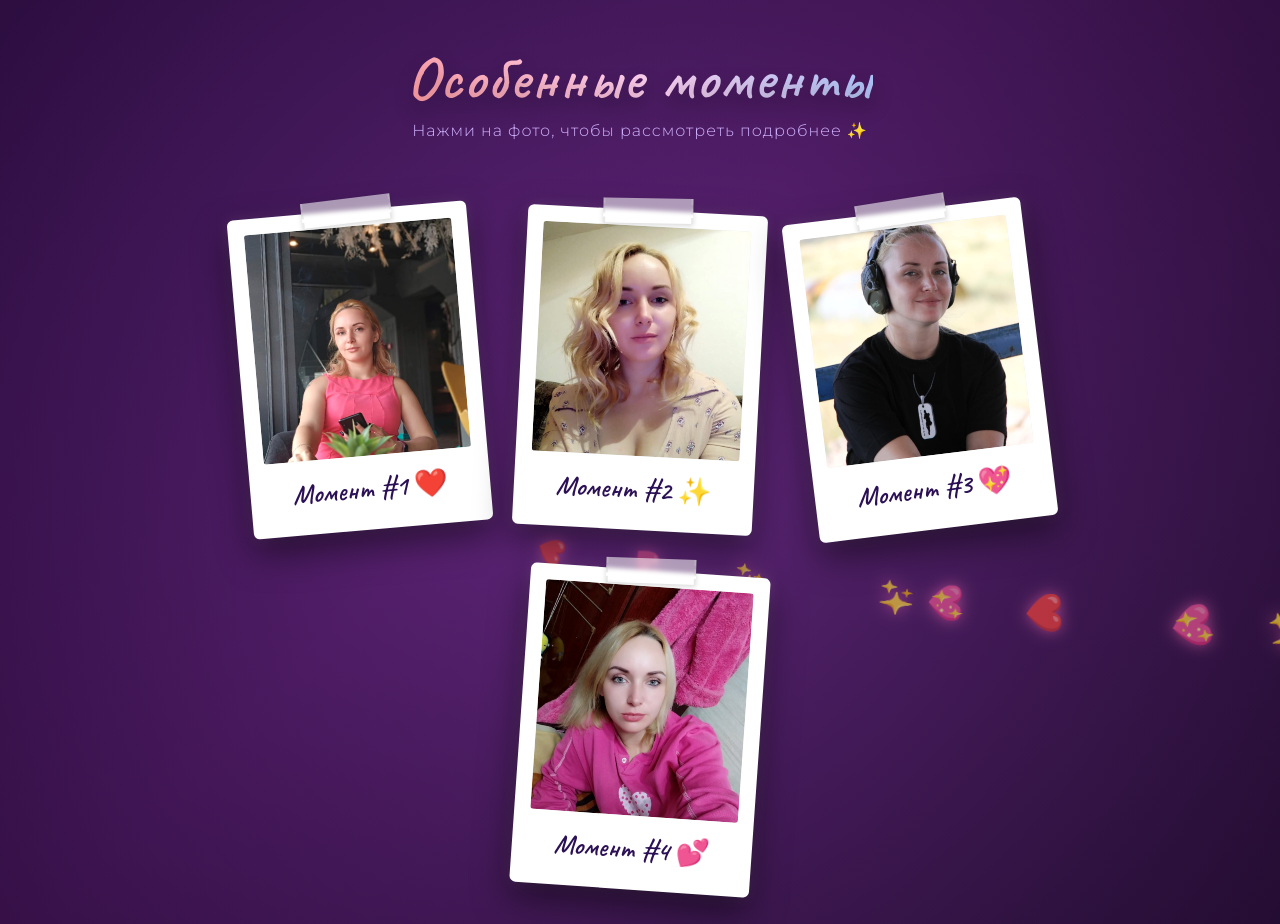
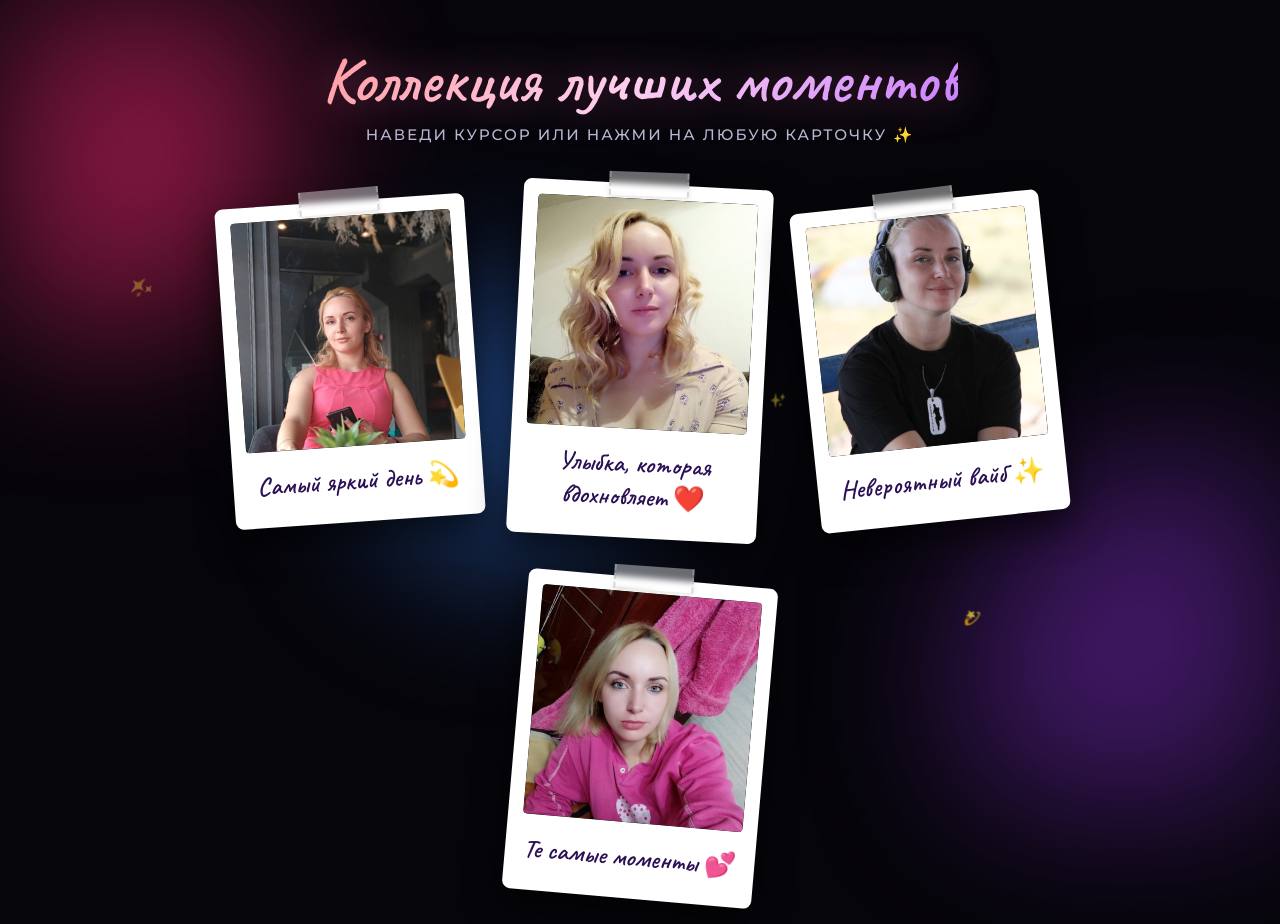
Before and after one commit to davaprogram01/ASSEN-, a plain HTML site: page index.html in a window 1280 px wide. Shown: the top 924 px of the page. Drawn offline with Linux system fonts and the light colour scheme.

Commit message:
поменял

```diff
--- a/css/style.css
+++ b/css/style.css
@@ -1,3 +1,4 @@
+/* Базовые настройки и переменные */
 * {
   margin: 0;
   padding: 0;
@@ -6,100 +7,129 @@
 
 body {
   min-height: 100vh;
-  background: linear-gradient(135deg, #0f0c20, #2b1055, #591a75, #0f0c20);
-  background-size: 400% 400%;
-  animation: gradientBG 15s ease infinite;
+  background-color: #06050a;
   font-family: 'Montserrat', sans-serif;
-  color: #ffffff;
+  color: #fff;
+  overflow-x: hidden;
   display: flex;
   flex-direction: column;
   align-items: center;
-  justify-content: flex-start;
+  justify-content: space-between;
   padding: 40px 20px;
-  overflow-x: hidden;
   position: relative;
 }
 
-/* Динамический живой фон */
-@keyframes gradientBG {
-  0% { background-position: 0% 50%; }
-  50% { background-position: 100% 50%; }
-  100% { background-position: 0% 50%; }
-}
-
-.bg-overlay {
-  position: absolute;
+/* МАГИЧЕСКИЙ АНИМИРОВАННЫЙ ФОН */
+.magic-bg {
+  position: fixed;
   top: 0;
   left: 0;
   width: 100%;
   height: 100%;
-  background: radial-gradient(circle, rgba(255,255,255,0.05) 0%, rgba(0,0,0,0.4) 100%);
-  pointer-events: none;
+  z-index: -2;
+  overflow: hidden;
+  filter: blur(80px);
+  opacity: 0.5;
 }
 
-/* Летающие сердечки и звездочки */
-.hearts-container {
+.glow-orb {
+  position: absolute;
+  border-radius: 50%;
+  animation: orbFloat 12s infinite alternate ease-in-out;
+}
+
+.orb-1 {
+  width: 350px;
+  height: 350px;
+  background: #ff2a75;
+  top: -10%;
+  left: -10%;
+}
+
+.orb-2 {
+  width: 450px;
+  height: 450px;
+  background: #7b2cbf;
+  bottom: -15%;
+  right: -10%;
+  animation-delay: -4s;
+}
+
+.orb-3 {
+  width: 300px;
+  height: 300px;
+  background: #3a86ff;
+  top: 40%;
+  left: 30%;
+  animation-delay: -8s;
+}
+
+@keyframes orbFloat {
+  0% { transform: translate(0, 0) scale(1); }
+  50% { transform: translate(50px, 40px) scale(1.15); }
+  100% { transform: translate(-30px, -50px) scale(0.9); }
+}
+
+/* Падающие светящиеся частицы */
+.particles {
   position: fixed;
   top: 0;
   left: 0;
   width: 100%;
   height: 100%;
   pointer-events: none;
-  overflow: hidden;
-  z-index: 1;
+  z-index: -1;
+  display: flex;
+  justify-content: space-around;
 }
 
-.heart {
+.particles span {
   position: absolute;
   bottom: -50px;
-  left: calc(var(--i) * 3.8%);
-  font-size: calc(12px + var(--i) * 1.2px);
-  animation: floatUp calc(10s + var(--i) * 0.5s) linear infinite;
-  opacity: 0.6;
-  filter: drop-shadow(0 0 8px rgba(255, 105, 180, 0.8));
+  font-size: 20px;
+  animation: riseUp 8s infinite linear;
+  opacity: 0;
 }
 
-@keyframes floatUp {
-  0% {
-    transform: translateY(0) rotate(0deg) scale(0.8);
-    opacity: 0;
-  }
-  20% {
-    opacity: 0.7;
-  }
-  100% {
-    transform: translateY(-110vh) rotate(360deg) scale(1.3);
-    opacity: 0;
-  }
+.particles span:nth-child(1) { left: 10%; animation-delay: 0s; }
+.particles span:nth-child(2) { left: 25%; animation-delay: 2s; font-size: 25px; }
+.particles span:nth-child(3) { left: 40%; animation-delay: 4s; }
+.particles span:nth-child(4) { left: 60%; animation-delay: 1s; font-size: 16px; }
+.particles span:nth-child(5) { left: 75%; animation-delay: 3s; }
+.particles span:nth-child(6) { left: 90%; animation-delay: 5s; font-size: 22px; }
+
+@keyframes riseUp {
+  0% { transform: translateY(0) rotate(0deg) scale(0.5); opacity: 0; }
+  20% { opacity: 0.8; }
+  100% { transform: translateY(-110vh) rotate(360deg) scale(1.2); opacity: 0; }
 }
 
-/* Заголовок страницы */
-.main-header {
+/* ЗАГОЛОВОК */
+.header {
   text-align: center;
-  margin-bottom: 50px;
+  margin-bottom: 40px;
   z-index: 2;
 }
 
-.main-header h1 {
+.header h1 {
   font-family: 'Caveat', cursive;
-  font-size: 3.8rem;
-  letter-spacing: 2px;
-  background: linear-gradient(45deg, #ff9a9e, #fecfef, #a1c4fd);
+  font-size: 4rem;
+  background: linear-gradient(135deg, #ff9a9e 0%, #fecfef 50%, #c77dff 100%);
   -webkit-background-clip: text;
   -webkit-text-fill-color: transparent;
-  text-shadow: 0 10px 20px rgba(0, 0, 0, 0.3);
+  filter: drop-shadow(0 0 20px rgba(255, 105, 180, 0.4));
+  margin-bottom: 5px;
 }
 
-.main-header p {
-  font-size: 1rem;
-  color: #d1b3ff;
-  margin-top: 5px;
-  font-weight: 300;
-  letter-spacing: 1px;
+.header p {
+  font-size: 0.95rem;
+  color: #b8b8d0;
+  letter-spacing: 2px;
+  text-transform: uppercase;
 }
 
-/* Сетка Галереи */
-.gallery {
+/* СЕТКА ГАЛЕРЕИ */
+.gallery-container {
   display: flex;
   flex-wrap: wrap;
   gap: 40px;
@@ -107,100 +137,95 @@ body {
   align-items: center;
   max-width: 1100px;
   z-index: 2;
-  padding: 20px;
+  margin-bottom: 40px;
 }
 
-/* Карточка Полароид */
+/* ПОЛАРОИД КАРТОЧКИ С 3D ЭФФЕКТОМ */
 .polaroid {
   position: relative;
   background: #ffffff;
-  padding: 16px 16px 24px 16px;
-  border-radius: 6px;
-  box-shadow: 0 15px 35px rgba(0, 0, 0, 0.5), 0 0 15px rgba(255, 255, 255, 0.1);
-  transform: rotate(var(--angle));
-  transition: all 0.5s cubic-bezier(0.175, 0.885, 0.32, 1.275);
-  width: 240px;
+  padding: 15px 15px 25px 15px;
+  border-radius: 8px;
+  width: 250px;
   cursor: pointer;
-  perspective: 1000px;
+  transform: rotate(var(--rot)) translateY(0);
+  box-shadow: 0 15px 35px rgba(0, 0, 0, 0.6);
+  transition: all 0.5s cubic-bezier(0.25, 1, 0.5, 1);
 }
 
-/* Декоративный скотч сверху карточки */
+/* Декоративный скотч */
 .tape {
   position: absolute;
   top: -12px;
   left: 50%;
-  transform: translateX(-50%) rotate(-2deg);
-  width: 90px;
-  height: 25px;
-  background: rgba(255, 255, 255, 0.55);
-  box-shadow: 0 2px 5px rgba(0, 0, 0, 0.15);
-  backdrop-filter: blur(2px);
-  border-left: 2px dashed rgba(200, 200, 200, 0.4);
-  border-right: 2px dashed rgba(200, 200, 200, 0.4);
+  transform: translateX(-50%) rotate(-1deg);
+  width: 80px;
+  height: 24px;
+  background: rgba(255, 255, 255, 0.4);
+  backdrop-filter: blur(3px);
+  border-left: 2px dashed rgba(180, 180, 180, 0.5);
+  border-right: 2px dashed rgba(180, 180, 180, 0.5);
+  box-shadow: 0 2px 5px rgba(0,0,0,0.1);
   z-index: 3;
 }
 
-/* Контейнер изображения */
-.polaroid .img-box {
+.photo-wrapper {
   width: 100%;
   height: 230px;
   overflow: hidden;
-  border-radius: 3px;
-  background-color: #f0f0f0;
-  position: relative;
+  border-radius: 4px;
+  background: #111;
 }
 
-.polaroid img {
+.photo-wrapper img {
   width: 100%;
   height: 100%;
   object-fit: cover;
-  transition: transform 0.6s ease, filter 0.5s ease;
-  filter: saturate(1.05) contrast(1.02);
+  transition: transform 0.7s ease, filter 0.5s ease;
 }
 
-/* Подпись под фото */
-.polaroid .caption {
+.caption {
   text-align: center;
-  margin-top: 16px;
+  margin-top: 18px;
   font-family: 'Caveat', cursive;
-  font-size: 1.7rem;
+  font-size: 1.6rem;
+  color: #2b1055;
   font-weight: 600;
-  color: #2b1055;
-  transition: color 0.3s ease;
+  transition: color 0.3s;
 }
 
-/* Эффекты при наведении */
+/* ВАУ-ЭФФЕКТ ПРИ НАВЕДЕНИИ */
 .polaroid:hover {
-  transform: scale(1.18) rotate(0deg) translateY(-10px);
+  transform: scale(1.12) rotate(0deg) translateY(-12px);
   z-index: 10;
-  box-shadow: 0 25px 50px rgba(0, 0, 0, 0.6), 0 0 25px rgba(255, 182, 193, 0.6);
+  box-shadow: 0 25px 50px rgba(0, 0, 0, 0.8),
+              0 0 35px rgba(255, 105, 180, 0.6),
+              0 0 15px rgba(123, 44, 191, 0.8);
 }
 
-.polaroid:hover img {
-  transform: scale(1.08);
-  filter: saturate(1.2);
+.polaroid:hover .photo-wrapper img {
+  transform: scale(1.1);
+  filter: saturate(1.15) contrast(1.05);
 }
 
 .polaroid:hover .caption {
   color: #ff2a75;
 }
 
-/* Модальное окно (увеличение по клику) */
+/* МОДАЛЬНОЕ ОКНО */
 .modal {
   position: fixed;
   top: 0;
   left: 0;
   width: 100%;
   height: 100%;
-  background: rgba(10, 5, 25, 0.85);
-  backdrop-filter: blur(8px);
   display: flex;
   justify-content: center;
   align-items: center;
+  z-index: 100;
   opacity: 0;
   pointer-events: none;
   transition: opacity 0.4s ease;
-  z-index: 100;
 }
 
 .modal.active {
@@ -208,25 +233,37 @@ body {
   pointer-events: auto;
 }
 
-.modal-content {
+.modal-backdrop {
+  position: absolute;
+  top: 0;
+  left: 0;
+  width: 100%;
+  height: 100%;
+  background: rgba(5, 3, 10, 0.85);
+  backdrop-filter: blur(12px);
+}
+
+.modal-box {
+  position: relative;
   background: #ffffff;
   padding: 20px 20px 30px 20px;
   border-radius: 12px;
-  max-width: 90%;
+  max-width: 85%;
   max-height: 85vh;
   display: flex;
   flex-direction: column;
   align-items: center;
-  box-shadow: 0 20px 60px rgba(0, 0, 0, 0.7), 0 0 30px rgba(255, 105, 180, 0.4);
-  transform: scale(0.8);
+  box-shadow: 0 25px 70px rgba(0,0,0,0.8), 0 0 50px rgba(255, 105, 180, 0.4);
+  transform: scale(0.7);
   transition: transform 0.4s cubic-bezier(0.175, 0.885, 0.32, 1.275);
+  z-index: 101;
 }
 
-.modal.active .modal-content {
+.modal.active .modal-box {
   transform: scale(1);
 }
 
-.modal-content img {
+.modal-box img {
   max-width: 100%;
   max-height: 65vh;
   object-fit: contain;
@@ -238,18 +275,28 @@ body {
   font-family: 'Caveat', cursive;
   font-size: 2.2rem;
   color: #2b1055;
+  text-align: center;
 }
 
-.modal-close {
+.close-btn {
   position: absolute;
-  top: 25px;
-  right: 35px;
-  font-size: 2.5rem;
-  color: #ffffff;
+  top: -15px;
+  right: -15px;
+  width: 40px;
+  height: 40px;
+  background: #ff2a75;
+  color: #fff;
+  font-size: 1.8rem;
+  border-radius: 50%;
+  display: flex;
+  justify-content: center;
+  align-items: center;
   cursor: pointer;
-  transition: color 0.3s;
+  box-shadow: 0 5px 15px rgba(255, 42, 117, 0.5);
+  transition: transform 0.3s, background 0.3s;
 }
 
-.modal-close:hover {
-  color: #ff758c;
+.close-btn:hover {
+  transform: scale(1.1) rotate(90deg);
+  background: #ff0055;
 }
--- a/index.html
+++ b/index.html
@@ -3,99 +3,107 @@
 <head>
   <meta charset="UTF-8">
   <meta name="viewport" content="width=device-width, initial-scale=1.0">
-  <title>Наша Историческая Галерея ❤️</title>
+  <title>Для Самой Особенной ✨</title>
   <link rel="stylesheet" href="./css/reset.css">
   <link rel="stylesheet" href="./css/style.css">
-  <!-- Подключаем красивый шрифт для подписей -->
+  <!-- Подключаем красивые шрифты -->
   <link rel="preconnect" href="https://fonts.googleapis.com">
   <link rel="preconnect" href="https://fonts.gstatic.com" crossorigin>
-  <link href="https://fonts.googleapis.com/css2?family=Caveat:wght@600&family=Montserrat:wght@300;500&display=swap" rel="stylesheet">
+  <link href="https://fonts.googleapis.com/css2?family=Caveat:wght@600&family=Montserrat:wght@300;500;700&display=swap" rel="stylesheet">
 </head>
 <body>
 
-  <!-- Анимированный фон со светящимися частицами -->
-  <div class="bg-overlay"></div>
-  <div class="hearts-container">
-    <span class="heart" style="--i:11;">❤️</span>
-    <span class="heart" style="--i:15;">✨</span>
-    <span class="heart" style="--i:24;">💖</span>
-    <span class="heart" style="--i:18;">✨</span>
-    <span class="heart" style="--i:21;">❤️</span>
-    <span class="heart" style="--i:13;">💕</span>
-    <span class="heart" style="--i:26;">✨</span>
-    <span class="heart" style="--i:19;">💖</span>
+  <!-- Магический анимированный фон с частицами -->
+  <div class="magic-bg">
+    <div class="glow-orb orb-1"></div>
+    <div class="glow-orb orb-2"></div>
+    <div class="glow-orb orb-3"></div>
   </div>
 
-  <header class="main-header">
-    <h1>Особенные моменты</h1>
-    <p>Нажми на фото, чтобы рассмотреть подробнее ✨</p>
+  <div class="particles">
+    <span>✨</span><span>💖</span><span>⭐</span><span>✨</span>
+    <span>💫</span><span>❤️</span><span>✨</span><span>🌟</span>
+  </div>
+
+  <header class="header">
+    <h1>Коллекция лучших моментов</h1>
+    <p>Наведи курсор или нажми на любую карточку ✨</p>
   </header>
 
-  <main class="gallery">
-    <div class="polaroid" style="--angle: -5deg;">
+  <main class="gallery-container">
+    <!-- Карточка 1 -->
+    <div class="polaroid" style="--rot: -4deg;">
       <div class="tape"></div>
-      <div class="img-box">
-        <img src="./img/WhatsApp Image 2026-10-27 at 14.20.49.jpeg" alt="Photo 1">
+      <div class="photo-wrapper">
+        <img src="./img/WhatsApp Image 2026-10-27 at 14.20.49.jpeg" alt="Memory 1">
       </div>
-      <div class="caption">Момент #1 ❤️</div>
+      <div class="caption">Самый яркий день 💫</div>
     </div>
 
-    <div class="polaroid" style="--angle: 3deg;">
+    <!-- Карточка 2 -->
+    <div class="polaroid" style="--rot: 3deg;">
       <div class="tape"></div>
-      <div class="img-box">
-        <img src="./img/WhatsApp Image 2026-10-27 at 14.20.49 (1).jpeg" alt="Photo 2">
+      <div class="photo-wrapper">
+        <img src="./img/WhatsApp Image 2026-10-27 at 14.20.49 (1).jpeg" alt="Memory 2">
       </div>
-      <div class="caption">Момент #2 ✨</div>
+      <div class="caption">Улыбка, которая вдохновляет ❤️</div>
     </div>
 
-    <div class="polaroid" style="--angle: -7deg;">
+    <!-- Карточка 3 -->
+    <div class="polaroid" style="--rot: -6deg;">
       <div class="tape"></div>
-      <div class="img-box">
-        <!-- Исправлена ошибка в пути (убран лишний слэш /./) -->
-        <img src="./img/WhatsApp Image 2026-10-27 at 14.20.47.jpeg" alt="Photo 3">
+      <div class="photo-wrapper">
+        <img src="./img/WhatsApp Image 2026-10-27 at 14.20.47.jpeg" alt="Memory 3">
       </div>
-      <div class="caption">Момент #3 💖</div>
+      <div class="caption">Невероятный вайб ✨</div>
     </div>
 
-    <div class="polaroid" style="--angle: 4deg;">
+    <!-- Карточка 4 -->
+    <div class="polaroid" style="--rot: 5deg;">
       <div class="tape"></div>
-      <div class="img-box">
-        <img src="./img/WhatsApp Image 2026-10-27 at 14.20.47 (1).jpeg" alt="Photo 4">
+      <div class="photo-wrapper">
+        <img src="./img/WhatsApp Image 2026-10-27 at 14.20.47 (1).jpeg" alt="Memory 4">
       </div>
-      <div class="caption">Момент #4 💕</div>
+      <div class="caption">Те самые моменты 💕</div>
     </div>
   </main>
 
-  <!-- Модальное окно для полноэкранного просмотра фото -->
-  <div class="modal" id="modal">
-    <span class="modal-close" id="modalClose">&times;</span>
-    <div class="modal-content">
-      <img id="modalImg" src="" alt="Enlarged photo">
-      <div class="modal-caption" id="modalCaption"></div>
+  <!-- Модальное окно (полноэкранный просмотр) -->
+  <div class="modal" id="imageModal">
+    <div class="modal-backdrop"></div>
+    <div class="modal-box">
+      <span class="close-btn">&times;</span>
+      <img id="modalImage" src="" alt="Zoomed">
+      <div id="modalCaption" class="modal-caption"></div>
     </div>
   </div>
 
   <script>
-    // Простой интерактив для открытия фото во весь экран
+    // Плавный интерактив для модального окна
     const polaroids = document.querySelectorAll('.polaroid');
-    const modal = document.getElementById('modal');
-    const modalImg = document.getElementById('modalImg');
+    const modal = document.getElementById('imageModal');
+    const modalImg = document.getElementById('modalImage');
     const modalCaption = document.getElementById('modalCaption');
-    const modalClose = document.getElementById('modalClose');
+    const closeBtn = document.querySelector('.close-btn');
 
     polaroids.forEach(card => {
       card.addEventListener('click', () => {
         const img = card.querySelector('img');
-        const caption = card.querySelector('.caption');
+        const caption = card.querySelector('.caption').textContent;
         modalImg.src = img.src;
-        modalCaption.textContent = caption.textContent;
+        modalCaption.textContent = caption;
         modal.classList.add('active');
       });
     });
 
-    modalClose.addEventListener('click', () => modal.classList.remove('active'));
-    modal.addEventListener('click', (e) => {
-      if (e.target === modal) modal.classList.remove('active');
+    function closeModal() {
+      modal.classList.remove('active');
+    }
+
+    closeBtn.addEventListener('click', closeModal);
+    modal.querySelector('.modal-backdrop').addEventListener('click', closeModal);
+    document.addEventListener('keydown', (e) => {
+      if (e.key === 'Escape') closeModal();
     });
   </script>
 </body>
```
